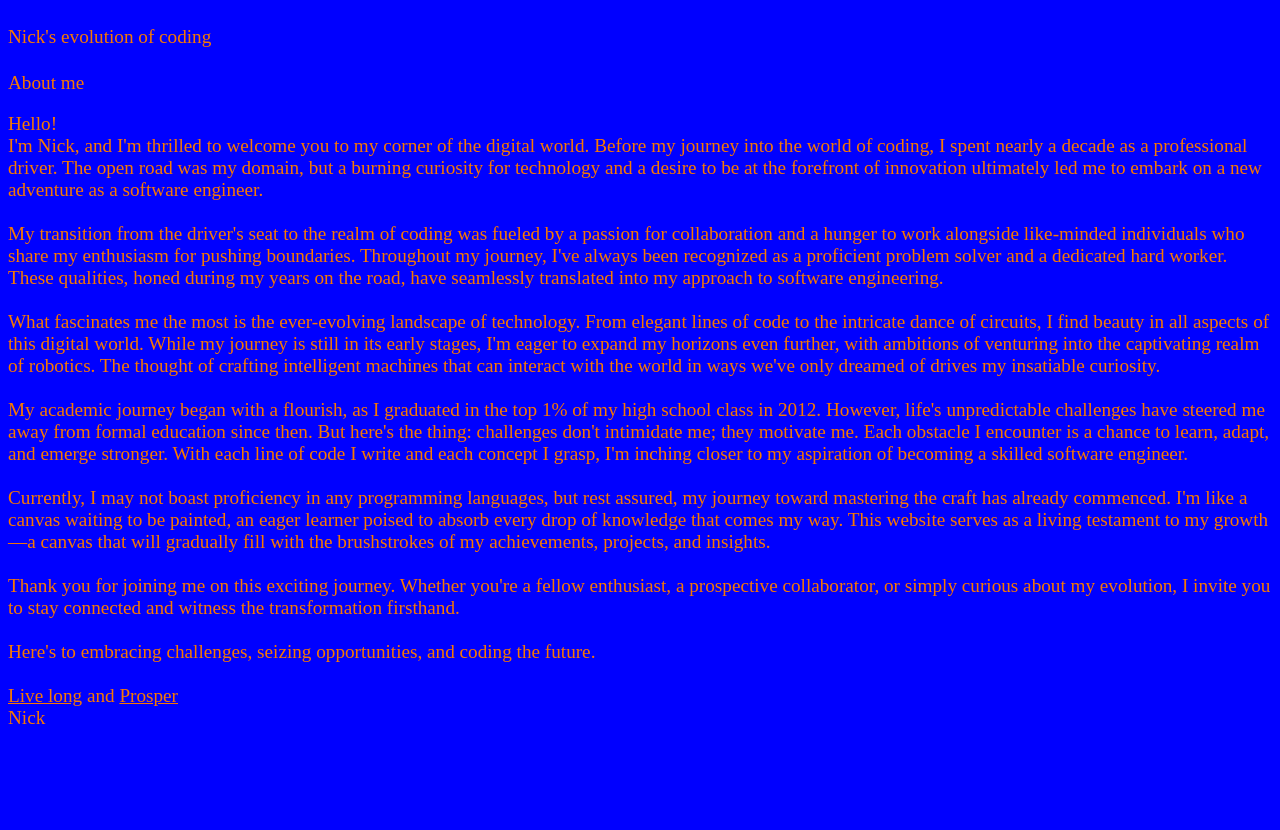
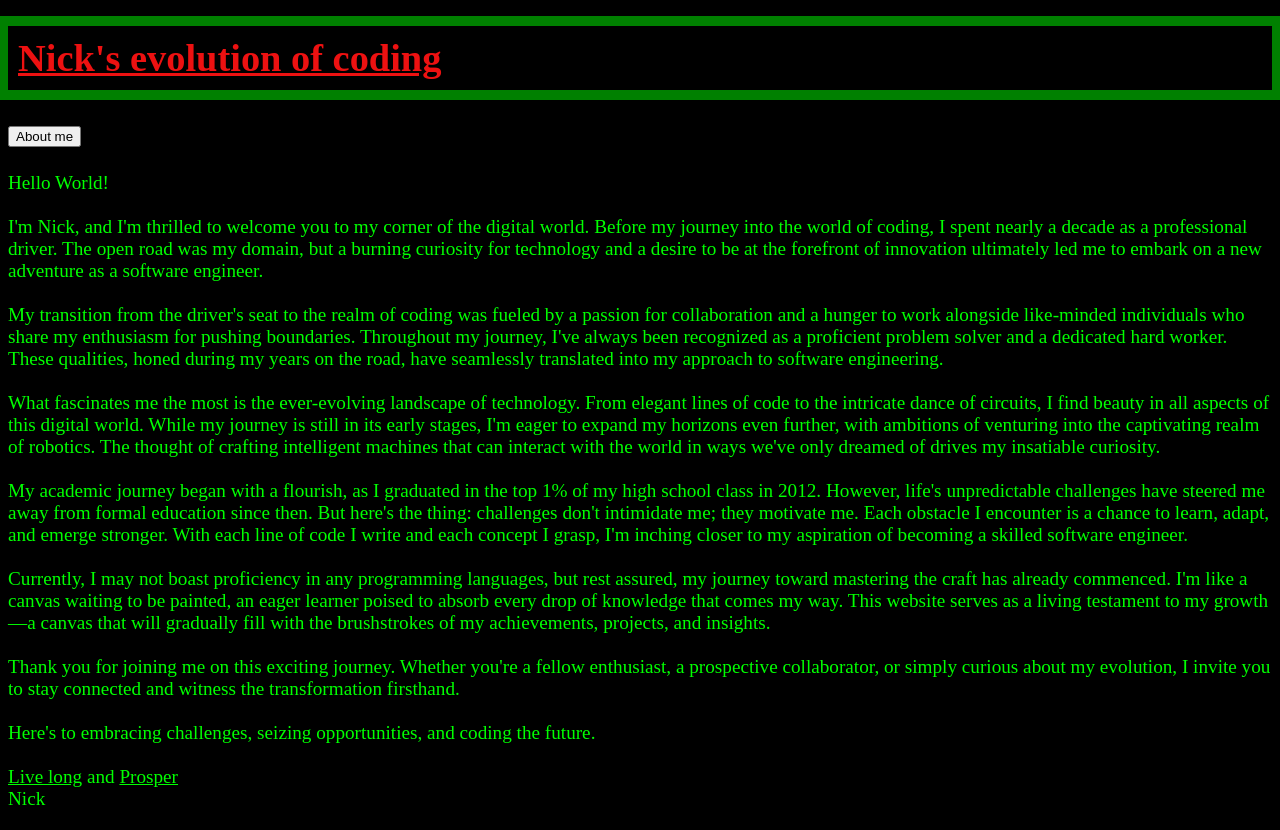
Before and after one commit to Nicky0660/my-personal-website, a plain HTML site: page index.html in a window 1280 px wide. Before the commit the page ends 800 px from the top, so only its background shows below. Drawn offline with Linux system fonts and the light colour scheme.

Commit message:
css updates plus fixes to HTML

```diff
--- a/index.html
+++ b/index.html
@@ -5,9 +5,9 @@
     <title>Nick's evolution of coding</title>
   </head>
   <body>
-    <h1 id="title"></h1>Nick's evolution of coding</h1>
-    <h2 id="aboutme"></h2> About me</h2>
-        <p>Hello! <br> I'm Nick, and I'm thrilled to welcome you to my corner of the digital world. Before my journey into the world of coding, I spent nearly a decade as a professional driver. The open road was my domain, but a burning curiosity for technology and a desire to be at the forefront of innovation ultimately led me to embark on a new adventure as a software engineer.<br><br>
+    <h1 id="title">Nick's evolution of coding</h1>
+    <h2><button type="button">About me</button></h2>
+        <p>Hello World! <br><br> I'm Nick, and I'm thrilled to welcome you to my corner of the digital world. Before my journey into the world of coding, I spent nearly a decade as a professional driver. The open road was my domain, but a burning curiosity for technology and a desire to be at the forefront of innovation ultimately led me to embark on a new adventure as a software engineer.<br><br>
 
             My transition from the driver's seat to the realm of coding was fueled by a passion for collaboration and a hunger to work alongside like-minded individuals who share my enthusiasm for pushing boundaries. Throughout my journey, I've always been recognized as a proficient problem solver and a dedicated hard worker. These qualities, honed during my years on the road, have seamlessly translated into my approach to software engineering.<br><br>
 
--- a/style.css
+++ b/style.css
@@ -1,12 +1,13 @@
 h1 {
-    color:black
+    color: rgb(237, 17, 17);
+    font-weight: bold;
+    text-decoration: underline;
+    outline: 10px solid #008000;
+    padding: 10px;
 }
-
-
-
 body {
-    background-color: blue;
+    background-color: black ;
     font-size: larger;
     font-stretch: expanded;
-    color:#f77800
+    color:#00ff00
   }
```
